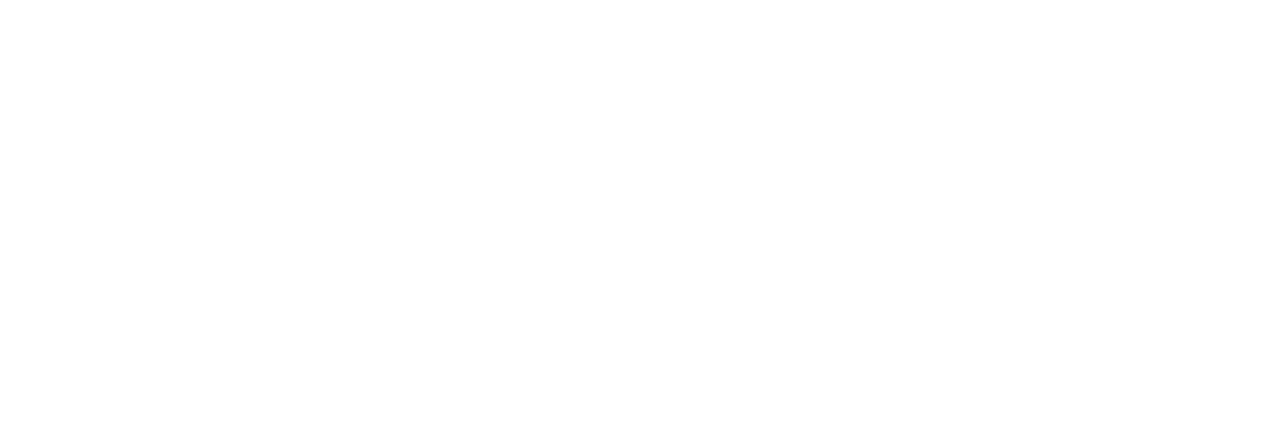
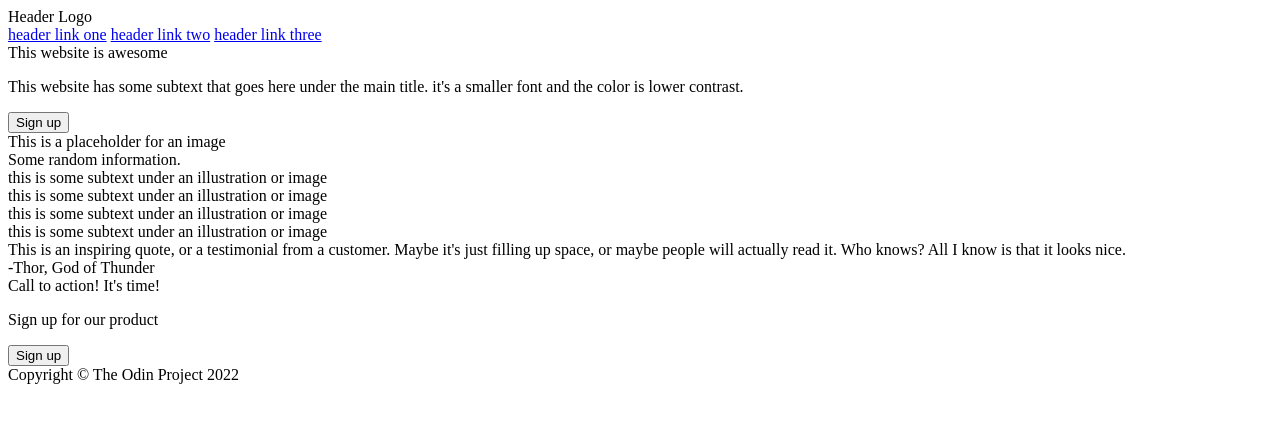
Before and after one commit to OmarAlQethami/landing-page, a plain HTML site: page index.html in a window 1280 px wide. Drawn offline with Linux system fonts and the light colour scheme.

Commit message:
Wrote The Webpage Structure in HTML

```diff
--- a/index.html
+++ b/index.html
@@ -8,6 +8,70 @@
         <title>Landing Page</title>
     </head>
     <body>
+        <div class="header-container">
+            <div class="top-header-container">
+                <div class="header-logo">Header Logo</div>
+                <div class="links">
+                    <a href="#">header link one</a>
+                    <a href="#">header link two</a>
+                    <a href="#">header link three</a>
+                </div>
+            </div>
+            <div class="bottom-header-container">
+                <div class="left-bottom-header-container">
+                    <div class="hero">This website is awesome</div>
+                    <p>This website has some subtext that goes here under the main title. it's a smaller font and the color is lower contrast.</p>
+                    <button class="header-button">Sign up</button>
+                </div>
+                <div class="right-bottom-header-container">
+                    This is a placeholder for an image
+                </div>
+            </div>
+        </div>
 
+        <div class="info-container">
+            <div class="header-info-container">Some random information.</div>
+        </div>
+        <div class="bottom-info-container">
+            <div class="column-info-container">
+                <div class="image-container"></div>
+                <div class="paragraph-info-container">this is some subtext under an illustration or image</div>
+            </div>
+            <div class="column-info-container">
+                <div class="image-container"></div>
+                <div class="paragraph-info-container">this is some subtext under an illustration or image</div>
+            </div>
+            <div class="column-info-container">
+                <div class="image-container"></div>
+                <div class="paragraph-info-container">this is some subtext under an illustration or image</div>
+            </div>
+            <div class="column-info-container">
+                <div class="image-container"></div>
+                <div class="paragraph-info-container">this is some subtext under an illustration or image</div>
+            </div>
+        </div>
+
+        <div class="quote-container">
+            <div class="quote">
+                This is an inspiring quote, or a testimonial from a customer. Maybe it's just filling up space, or maybe people will actually read it. Who knows? All I know is that it looks nice.
+            </div>
+            <div class="quote-writer">-Thor, God of Thunder</div>
+        </div>
+
+        <div class="signup-container">
+            <div class="internal-signup-container">
+                <div class="left-signup-container">
+                    <div class="header-signup-container">Call to action! It's time!</div>
+                    <p>Sign up for our product</p>
+                </div>
+                <div class="right-signup-container">
+                    <button class="signup-button">Sign up</button>
+                </div>
+            </div>
+        </div>
+
+        <div class="footer-container">
+            <div class="copyright-footer">Copyright &#169; The Odin Project 2022</div>
+        </div>
     </body>
 </html>
```
Lines whose indentation alone changed are shown as unchanged.
